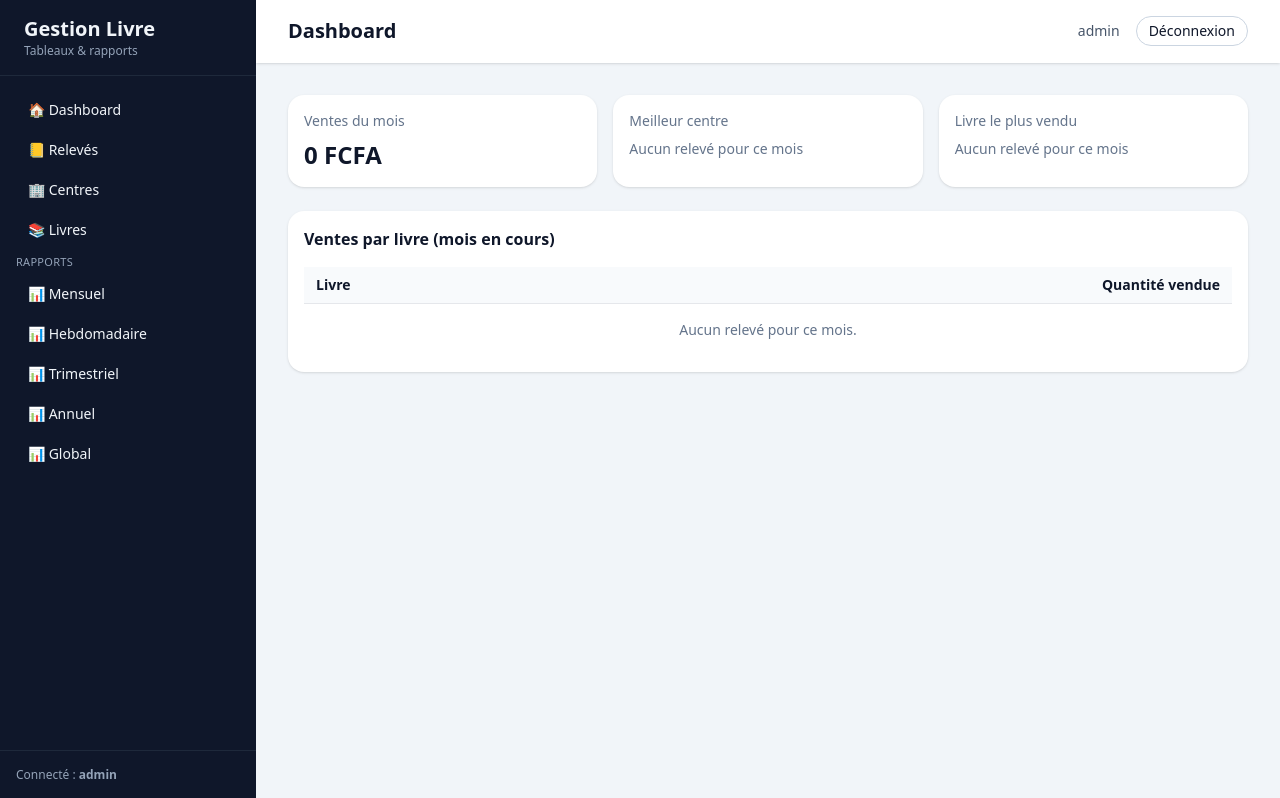
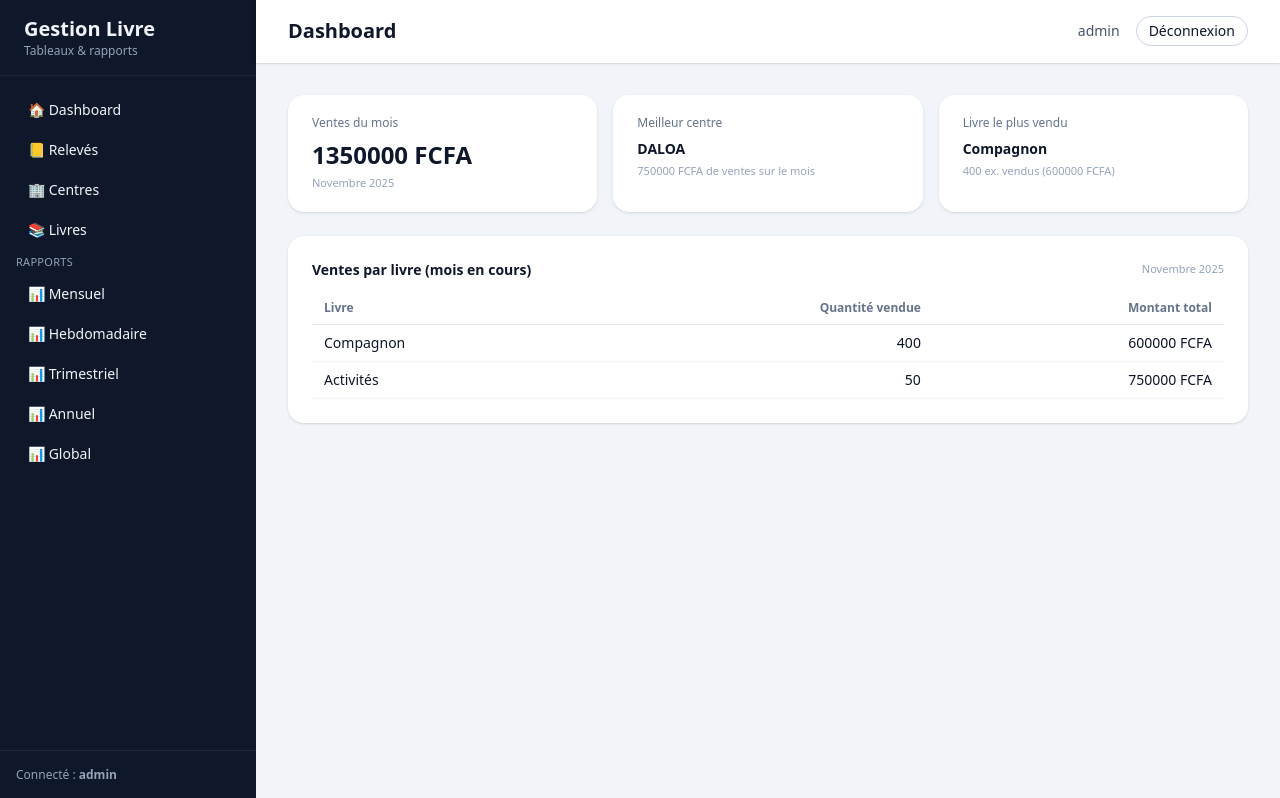
Before and after one commit to DAAK6115/gestion_livre, a Django app: page / in a window 1280 px wide. Shown: the part 1-799 px from the top of the page. Run offline with Django 5.2, Linux system fonts and the light colour scheme; the first user in the database is signed in; data comes from the database, SQL or seed files in the repository; some libraries are stand-ins or nearby versions.

Commit message:
Version Semi_Final_2

```diff
--- a/gestion/views.py
+++ b/gestion/views.py
@@ -1084,43 +1084,77 @@ def centre_delete(request, pk):
 
 
 
+
+
+
 @login_required
 def dashboard(request):
     today = timezone.now().date()
-    month_start = today.replace(day=1)
+    year = today.year
+    month = today.month
 
-    releves = ReleveCentreLivre.objects.filter(
-        date_fin__gte=month_start,
-        date_fin__lte=today,
+    date_debut, date_fin = _month_range(year, month)
+
+    # Tous les relevés dont la date de fin est dans le mois courant
+    qs = ReleveCentreLivre.objects.filter(
+        date_fin__gte=date_debut,
+        date_fin__lte=date_fin,
     )
 
     user = request.user
+    # Si c'est un utilisateur "centre", il ne voit que ses relevés
     if hasattr(user, "is_centre") and user.is_centre() and user.centre_id:
-        releves = releves.filter(centre=user.centre)
+        qs = qs.filter(centre=user.centre)
 
-    total_montant = releves.aggregate(total=Sum("montant_ventes"))["total"] or 0
+    # Total des ventes du mois
+    total_mois = qs.aggregate(total=Sum("montant_ventes"))["total"] or 0
 
-    centre_stats = (
-        releves.values("centre__nom")
+    # Meilleur centre (par montant de ventes)
+    ventes_par_centre = (
+        qs.values("centre__nom")
         .annotate(total=Sum("montant_ventes"))
         .order_by("-total")
     )
-    best_centre = centre_stats[0] if centre_stats else None
+    meilleur_centre = ventes_par_centre[0] if ventes_par_centre else None
 
-    livre_stats = (
-        releves.values("livre__nom")
-        .annotate(qte=Sum("quantite_vendue"))
-        .order_by("-qte")
+    # Livres : quantité vendue & montant
+    ventes_par_livre = (
+        qs.values("livre__nom")
+        .annotate(
+            quantite_vendue=Sum("quantite_vendue"),
+            montant_total=Sum("montant_ventes"),
+        )
+        .order_by("-quantite_vendue")
     )
-    best_livre = livre_stats[0] if livre_stats else None
+    livre_top = ventes_par_livre[0] if ventes_par_livre else None
+
+    month_choices = [
+        (1, "Janvier"),
+        (2, "Février"),
+        (3, "Mars"),
+        (4, "Avril"),
+        (5, "Mai"),
+        (6, "Juin"),
+        (7, "Juillet"),
+        (8, "Août"),
+        (9, "Septembre"),
+        (10, "Octobre"),
+        (11, "Novembre"),
+        (12, "Décembre"),
+    ]
+    month_name = dict(month_choices).get(month, "")
 
     context = {
-        "total_montant": total_montant,
-        "best_centre": best_centre,
-        "best_livre": best_livre,
-        "livre_stats": livre_stats,
+        "year": year,
+        "month": month,
+        "month_name": month_name,
+        "total_mois": total_mois,
+        "meilleur_centre": meilleur_centre,
+        "livre_top": livre_top,
+        "ventes_livres": ventes_par_livre,
     }
     return render(request, "gestion/dashboard.html", context)
+
 
 
 @login_required
--- a/templates/gestion/dashboard.html
+++ b/templates/gestion/dashboard.html
@@ -6,68 +6,91 @@
 {% block content %}
 <div class="space-y-6">
 
-  <!-- Cartes de synthèse -->
-  <div class="grid gap-4 md:grid-cols-3">
-    <div class="bg-white rounded-2xl shadow p-4">
-      <p class="text-sm text-slate-500">Ventes du mois</p>
+  <!-- Cartes principales -->
+  <div class="grid md:grid-cols-3 gap-4">
+    <!-- Total ventes du mois -->
+    <div class="bg-white rounded-2xl shadow px-4 py-4 md:px-6 md:py-5">
+      <p class="text-xs font-medium text-slate-500">Ventes du mois</p>
       <p class="mt-2 text-2xl font-semibold">
-        {{ total_montant|default:0 }} FCFA
+        {{ total_mois|floatformat:0 }} FCFA
+      </p>
+      <p class="mt-1 text-[11px] text-slate-400">
+        {{ month_name }} {{ year }}
       </p>
     </div>
 
-    <div class="bg-white rounded-2xl shadow p-4">
-      <p class="text-sm text-slate-500">Meilleur centre</p>
-      {% if best_centre %}
-        <p class="mt-2 text-lg font-semibold">
-          {{ best_centre.centre__nom }}
+    <!-- Meilleur centre -->
+    <div class="bg-white rounded-2xl shadow px-4 py-4 md:px-6 md:py-5">
+      <p class="text-xs font-medium text-slate-500">Meilleur centre</p>
+      {% if meilleur_centre %}
+        <p class="mt-2 text-sm font-semibold">
+          {{ meilleur_centre.centre__nom }}
         </p>
-        <p class="text-sm text-slate-500">
-          {{ best_centre.total }} FCFA
+        <p class="mt-1 text-[11px] text-slate-400">
+          {{ meilleur_centre.total|floatformat:0 }} FCFA de ventes sur le mois
         </p>
       {% else %}
-        <p class="mt-2 text-sm text-slate-500">Aucun relevé pour ce mois</p>
+        <p class="mt-2 text-sm text-slate-500">
+          Aucun relevé pour ce mois.
+        </p>
       {% endif %}
     </div>
 
-    <div class="bg-white rounded-2xl shadow p-4">
-      <p class="text-sm text-slate-500">Livre le plus vendu</p>
-      {% if best_livre %}
-        <p class="mt-2 text-lg font-semibold">
-          {{ best_livre.livre__nom }}
+    <!-- Livre le plus vendu -->
+    <div class="bg-white rounded-2xl shadow px-4 py-4 md:px-6 md:py-5">
+      <p class="text-xs font-medium text-slate-500">Livre le plus vendu</p>
+      {% if livre_top %}
+        <p class="mt-2 text-sm font-semibold">
+          {{ livre_top.livre__nom }}
         </p>
-        <p class="text-sm text-slate-500">
-          {{ best_livre.qte }} ex.
+        <p class="mt-1 text-[11px] text-slate-400">
+          {{ livre_top.quantite_vendue }} ex. vendus ({{ livre_top.montant_total|floatformat:0 }} FCFA)
         </p>
       {% else %}
-        <p class="mt-2 text-sm text-slate-500">Aucun relevé pour ce mois</p>
+        <p class="mt-2 text-sm text-slate-500">
+          Aucun relevé pour ce mois.
+        </p>
       {% endif %}
     </div>
   </div>
 
   <!-- Tableau ventes par livre -->
-  <div class="bg-white rounded-2xl shadow p-4">
-    <div class="flex items-center justify-between mb-4">
-      <h3 class="text-base font-semibold">Ventes par livre (mois en cours)</h3>
+  <div class="bg-white rounded-2xl shadow p-4 md:p-6">
+    <div class="flex items-center justify-between mb-3">
+      <h2 class="text-sm font-semibold">Ventes par livre (mois en cours)</h2>
+      <p class="text-[11px] text-slate-400">
+        {{ month_name }} {{ year }}
+      </p>
     </div>
+
     <div class="overflow-x-auto">
       <table class="min-w-full text-sm">
         <thead>
-          <tr class="border-b bg-slate-50">
-            <th class="text-left py-2 px-3">Livre</th>
-            <th class="text-right py-2 px-3">Quantité vendue</th>
+          <tr class="border-b border-slate-200 text-xs text-slate-500">
+            <th class="py-2 px-3 text-left">Livre</th>
+            <th class="py-2 px-3 text-right">Quantité vendue</th>
+            <th class="py-2 px-3 text-right">Montant total</th>
           </tr>
         </thead>
         <tbody>
-          {% if livre_stats %}
-            {% for item in livre_stats %}
-              <tr class="border-b last:border-0 hover:bg-slate-50">
-                <td class="py-2 px-3">{{ item.livre__nom }}</td>
-                <td class="py-2 px-3 text-right">{{ item.qte }}</td>
+          {% if ventes_livres %}
+            {% for item in ventes_livres %}
+              <tr class="border-b border-slate-100 hover:bg-slate-50">
+                <td class="py-2 px-3">
+                  {{ item.livre__nom }}
+                </td>
+                <td class="py-2 px-3 text-right">
+                  {{ item.quantite_vendue }}
+                </td>
+                <td class="py-2 px-3 text-right">
+                  {{ item.montant_total|floatformat:0 }} FCFA
+                </td>
               </tr>
             {% endfor %}
           {% else %}
             <tr>
-              <td colspan="2" class="py-4 px-3 text-center text-slate-500">
+              <td colspan="3"
+                  class="py-4 px-3 text-center text-slate-500">
                 Aucun relevé pour ce mois.
               </td>
             </tr>
```
Also changed, not shown: db.sqlite3.
